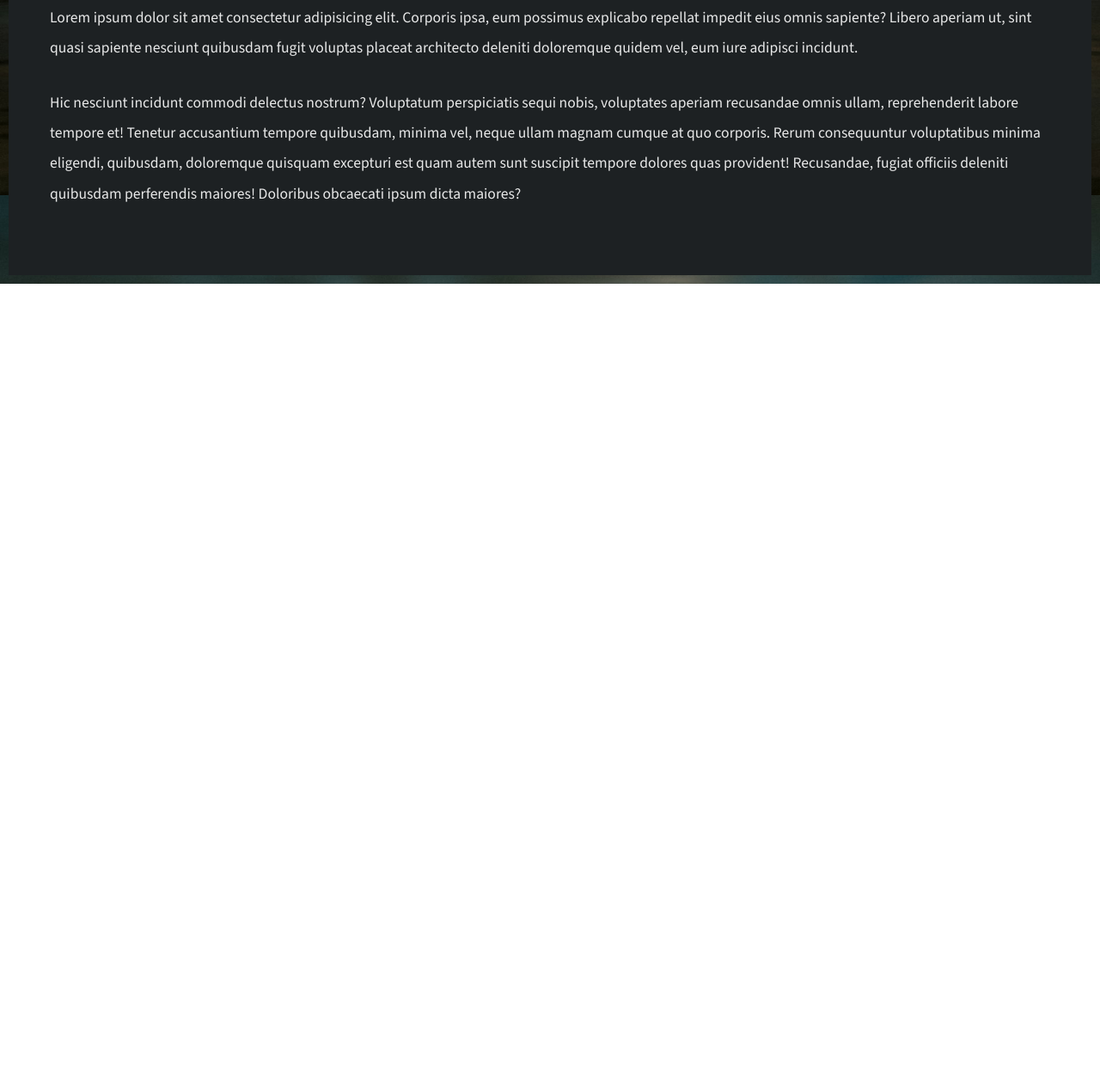
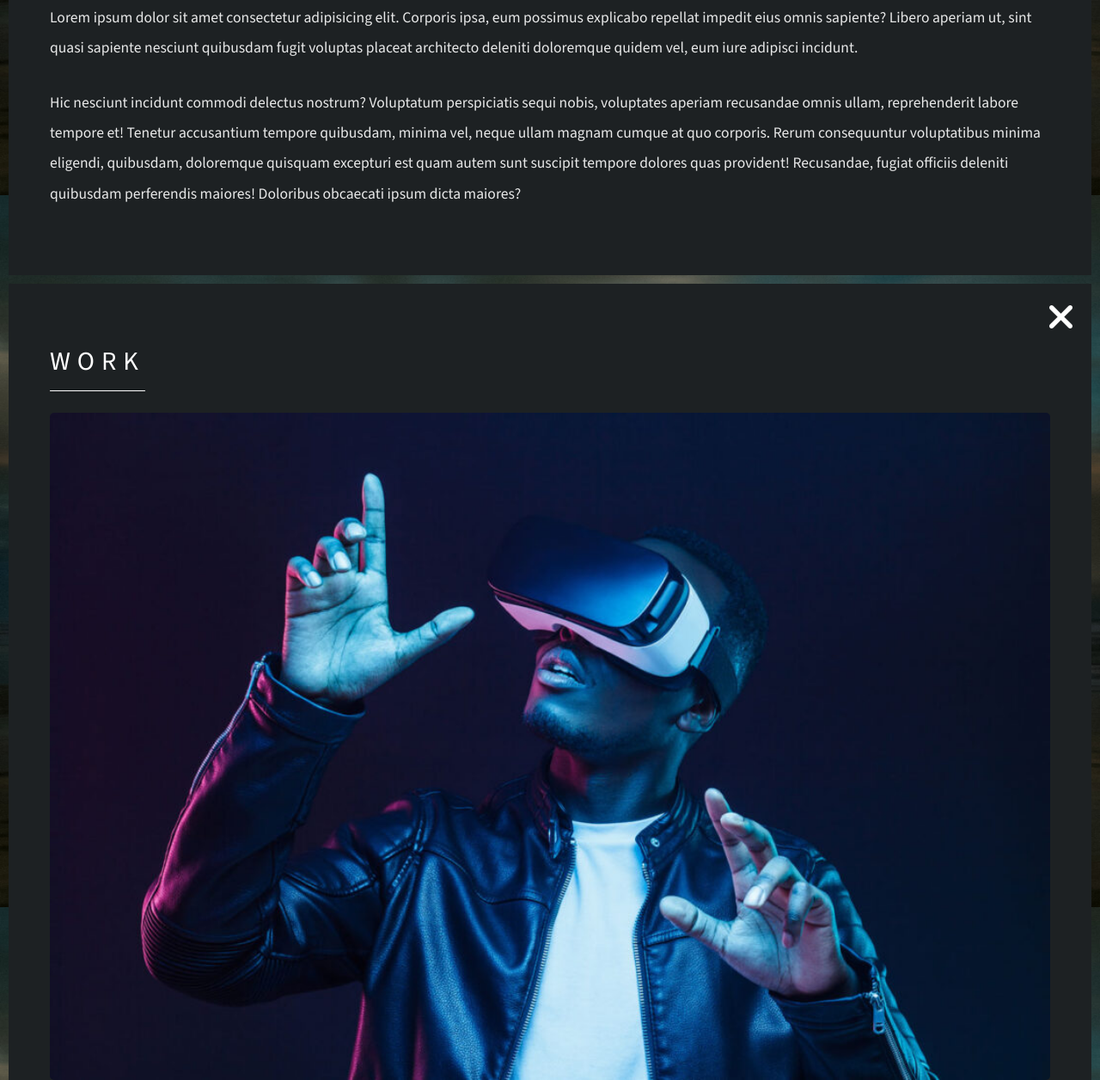
Before and after one commit to MonikaMik/Git_ir_Github-atsiskaitymas, a plain HTML site: page index.html in a window 1280 px wide. Shown: the part 1429-2685 px from the top of the page at 86% size. Before the commit the page ends 1759 px from the top, so only its background shows below. Drawn offline with nearby package versions, Linux system fonts and the light colour scheme.

Commit message:
work tab added

```diff
--- a/index.html
+++ b/index.html
@@ -28,7 +28,7 @@
             </nav>
         </section>
         <!-- tabs -->
-        <section id="introTab">
+        <section id="introTab" class="tab">
             <button class="closeButton"><img src="./resources/xmark-solid.svg" alt=""></button>
             <h2 class="tabTitle">INTRO</h2>
             <video src="./resources/tab-1.mp4" controls></video>
@@ -48,6 +48,11 @@
                 perferendis maiores! Doloribus obcaecati ipsum dicta maiores?
             </p>
         </section>
+        <section id="workTab" class="tab">
+            <button class="closeButton"><img src="./resources/xmark-solid.svg" alt=""></button>
+            <h2 class="tabTitle">WORK</h2>
+            <img src="./resources/tab-2.jpg" alt="">
+        </section>
     </main>
 </body>
 </html>
--- a/main.css
+++ b/main.css
@@ -104,15 +104,15 @@ main {
 }
 
 /* tabs */
-#introTab {
+.tab {
     margin:  10px;
     padding: 3rem;
     background-color: #1d2123;
     position: relative;
-    > video {
-        width: 100%;
-        border-radius: 5px;
-    }
+}
+#introTab > video {
+    width: 100%;
+    border-radius: 5px;
 }
 
 .tabTitle {
@@ -140,3 +140,8 @@ main {
         width: 1.7rem;
     }
 }
+
+#workTab > img {
+    width: 100%;
+    border-radius: 5px;
+}
```
